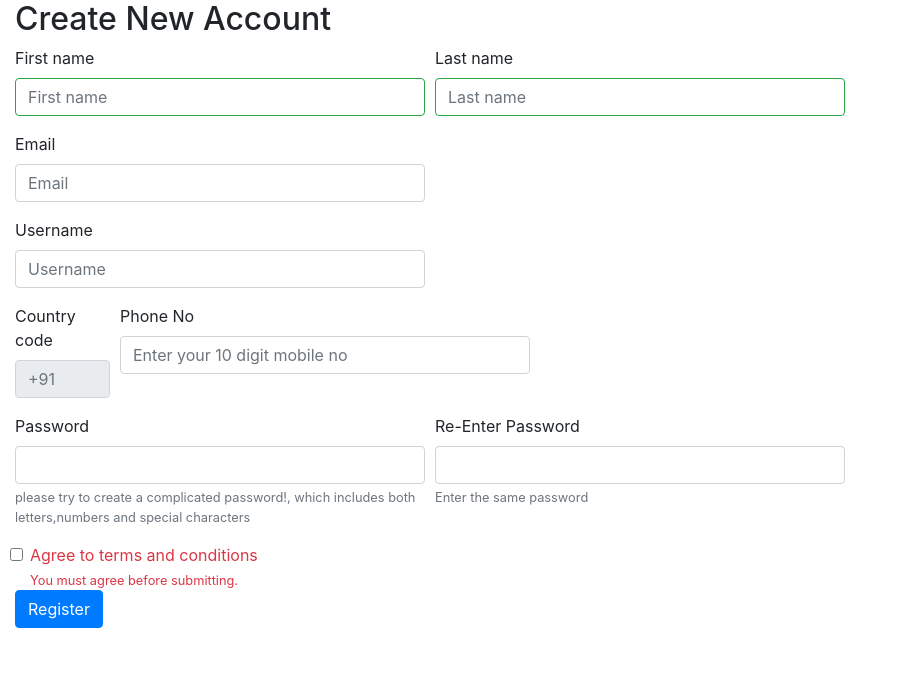
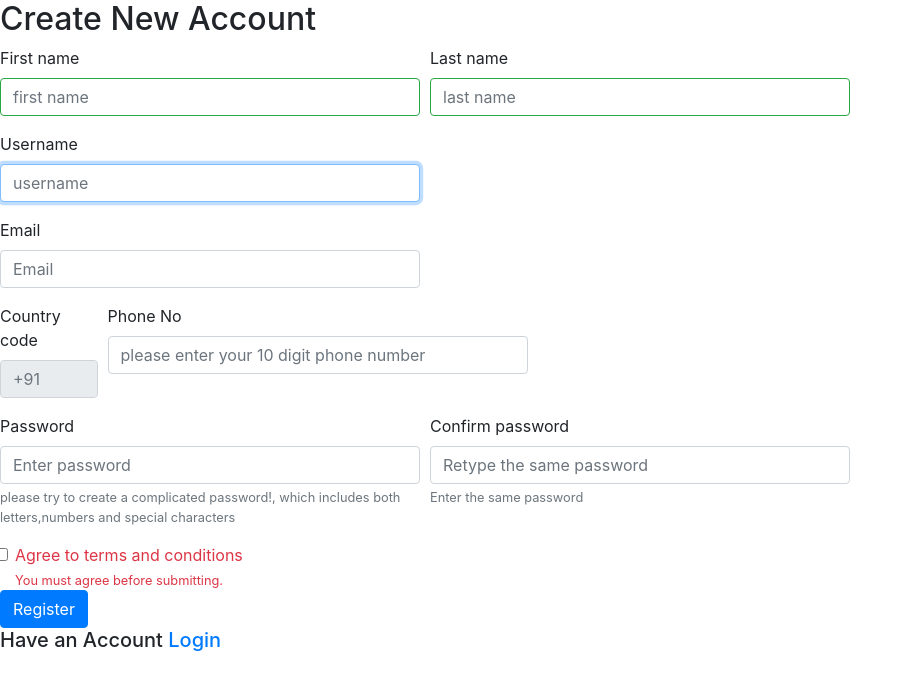
Before and after one commit to jyothisbenny/Direct-Charity, a Django app: page /userreg/ in a window 1280 px wide. Shown: the top 690 px of the page, without its empty margins (0-913 px from the left). Run offline with Django 3.2, Linux system fonts and the light colour scheme; parts of the project's set-up code (start-up, migrations or seed data) failed here and were passed over; some libraries are stand-ins or nearby versions.

Commit message:
Edited registration and login codes, updated registration setup, used forms.py, done with registration errors, solved login_requires problem

```diff
--- a/DirectCharity/settings.py
+++ b/DirectCharity/settings.py
@@ -79,7 +79,7 @@ WSGI_APPLICATION = 'DirectCharity.wsgi.application'
 DATABASES = {
     'default': {
         'ENGINE': 'django.db.backends.postgresql',
-        'NAME': 'DirectCharity',
+        'NAME': 'DirectCharity16',
         'USER': 'postgres',
         'PASSWORD': '1234',
         'HOST': 'localhost'
@@ -105,7 +105,7 @@ AUTH_PASSWORD_VALIDATORS = [
     },
 ]
 
-AUTH_USER_MODEL = 'Users.UsersProfile'
+AUTH_USER_MODEL = 'Users.MyUser'
 
 # Internationalization
 # https://docs.djangoproject.com/en/3.1/topics/i18n/
--- /dev/null
+++ b/Users/forms.py
@@ -0,0 +1,63 @@
+from django import forms
+from django.contrib.auth.forms import UserCreationForm
+from django.contrib.auth.models import User
+from .models import MyUser
+from django.utils.translation import ugettext_lazy as _
+
+
+# Create your forms here.
+
+class NewUserForm(UserCreationForm):
+    first_name = forms.CharField(required=True,
+                                 widget=forms.TextInput(attrs={'class': 'form-control is-valid',
+                                                               'placeholder': 'first name'}),
+                                 error_messages={'required': 'Please enter your first name'})
+
+    last_name = forms.CharField(required=True,
+                                widget=forms.TextInput(attrs={'class': 'form-control is-valid',
+                                                              'placeholder': 'last name'}),
+                                error_messages={'required': 'Please enter your first name'})
+
+    email = forms.EmailField(required=True,
+                             widget=forms.TextInput(
+                                 attrs={'class': 'form-control', 'id': 'inputEmail4', 'placeholder': 'Email'}),
+                             error_messages={'unique': "This email has already been registered."})
+
+    username = forms.CharField(required=True,
+                               widget=forms.TextInput(
+                                   attrs={'class': 'form-control', 'placeholder': 'username'}),
+                               error_messages={'required': 'username already taken'})
+
+    phone = forms.CharField(required=True, widget=forms.TextInput(attrs={'class': 'form-control',
+                                                                         'placeholder': 'please enter your 10 digit phone number',  'maxlength': '10'}),
+                            error_messages={'required': 'Please enter your 10 digit phone number',
+                                            'unique': 'phone no already registered, try login'})
+
+    password1 = forms.CharField(required=True,
+                                widget=forms.TextInput(attrs={'class': 'form-control', 'id': 'inputEmail4',
+                                                              'placeholder': 'Enter password'}),
+                                error_messages={
+                                    'required': 'Please enter a password with Capital letters, small letters and numbers'})
+
+    password2 = forms.CharField(required=True,
+                                widget=forms.TextInput(attrs={'class': 'form-control', 'id': 'inputEmail4',
+                                                              'placeholder': 'Retype the same password'}),
+                                error_messages={
+                                    'required': 'Please enter a password with Capital letters, small letters and numbers'})
+
+    def clean_email(self, *args, **kwargs):
+        email = self.cleaned_data['email']
+        if MyUser.objects.filter(email="email").exists():
+            raise forms.ValidationError(_("This email address is already in use. Please supply a different email address."))
+        return email
+
+    class Meta:
+        model = MyUser
+        fields = ("first_name", "last_name", "username", "email", "phone", "password1", "password2")
+
+    def save(self, commit=True):
+        user = super(NewUserForm, self).save(commit=False)
+        user.email = self.cleaned_data['email']
+        if commit:
+            user.save()
+        return user
--- a/Users/urls.py
+++ b/Users/urls.py
@@ -5,5 +5,6 @@ urlpatterns = [
     path('userlogin/', views.user_login, name="user_login_url"),
     path('userreg/', views.user_registration, name="user_registration_url"),
     path('otpverify/', views.user_otpverify, name="user_otpVerify_url"),
-    path('userhome/', views.user_home, name="user_home_url")
+    path('userhome/', views.user_home, name="user_home_url"),
+    path('logout/', views.LogoutView, name="user_logout_url")
     ]
--- a/Users/utils.py
+++ b/Users/utils.py
@@ -7,6 +7,8 @@ client = Client(account_sid, auth_token)
 
 
 def send_sms(otp, phone):
+    phone = "+91" + phone
+
     message = client.messages.create(
         body=f'Hi there! this is your One Time Password {otp}',
         from_='+1 210 981 4291',
--- a/Users/views.py
+++ b/Users/views.py
@@ -1,66 +1,90 @@
 from django.shortcuts import redirect, render
 from django.contrib import messages
-from .models import UsersProfile
+from .models import MyUser
 from .utils import send_sms
 import random
+
+from django.contrib.auth import login
+from django.contrib.auth.decorators import login_required
+from django.contrib.auth.models import User, auth
+
+from .forms import NewUserForm
 
 
 # Create your views here.
 
-# registration
+# # registration
+# def user_registration(request):
+#     if request.method == "POST":
+#         first_name = request.POST['first_name']
+#         last_name = request.POST['last_name']
+#         username = request.POST['username']
+#         email = request.POST['email']
+#         phone = request.POST['phone']
+#         password1 = request.POST['password1']
+#         password2 = request.POST['password2']
+#         phone1= "+91" + phone
+#         if password1 == password2:
+#             if MyUser.objects.filter(email=email).exists():
+#                 messages.info(request, 'email already exists')
+#                 return redirect('user_registration_url')
+#             elif MyUser.objects.filter(username=username).exists():
+#                 messages.info(request, 'username already taken, try another one')
+#                 return redirect('user_registration_url')
+#             elif MyUser.objects.filter(phone=phone).exists():
+#                 messages.info(request, 'phone number already exists, try login')
+#                 return redirect('user_registration_url')
+#             else:
+#                 User = MyUser.objects.create(first_name=first_name, last_name=last_name, username=username,
+#                                                    email=email, phone=phone1, password=password2)
+#                 User.save()
+#                 return redirect('user_login_url')
+#         else:
+#             messages.info(request, "password not matching")
+#     return render(request, "User/UserRegistration.html")
+
 def user_registration(request):
+    args = {}
     if request.method == "POST":
-        first_name = request.POST['first_name']
-        last_name = request.POST['last_name']
-        username = request.POST['username']
-        email = request.POST['email']
-        phone = request.POST['phone']
-        password1 = request.POST['password1']
-        password2 = request.POST['password2']
-        if password1 == password2:
-            if UsersProfile.objects.filter(email=email).exists():
-                messages.info(request, 'email already exists')
-                return redirect('user_registration_url')
-            elif UsersProfile.objects.filter(username=username).exists():
-                messages.info(request, 'username already taken, try another one')
-                return redirect('user_registration_url')
-            elif UsersProfile.objects.filter(phone=phone).exists():
-                messages.info(request, 'phone number already exists, try login')
-                return redirect('user_registration_url')
-            else:
-                User = UsersProfile.objects.create(first_name=first_name, last_name=last_name, username=username,
-                                                   email=email, phone=phone, password=password2)
-                User.save()
-                return redirect('user_login_url')
+        form = NewUserForm(request.POST)
+        if form.is_valid():
+            user = form.save()
+            login(request, user)
+            messages.success(request, "Registration successful.")
+            return redirect("user_login_url")
         else:
-            messages.info(request, "password not matching")
-    return render(request, "User/UserRegistration.html")
+            return render(request=request, template_name="User/UserRegistration.html", context={'register_form': form})
+            # messages.error(request, "Unsuccessful registration. Invalid information.")
+    form = NewUserForm
+    args['form'] = form.errors
+    return render(request=request, template_name="User/UserRegistration.html", context={"register_form": form})
 
 
 def user_login(request):
     if request.method == 'POST':
-        email = request.POST['email']
+        username = request.POST['username']
         password = request.POST['password']
 
-        users = UsersProfile.objects.all()
-        flag = 0
-        for user in users:
-            if user.email == email and user.password == password:
-                flag = 1
-                if not user.phone_verified:
-                    # send sms function
-                    otp = random.randrange(100000, 999999)
-                    print("otp is", otp)
-                    user.otp = otp
-                    user.save()
-                    send_sms(otp, user.phone)
-                    if user is not None:
-                        request.session['pk'] = user.pk
-                        return redirect('user_otpVerify_url')
+        user = auth.authenticate(username=username, password=password)
 
-                else:
-                    return redirect('user_home_url')
-        if flag == 0:
+        if user is not None:
+            auth.login(request, user)
+            if not user.phone_verified:
+                # send sms function
+                otp = random.randrange(100000, 999999)
+                print("otp is", otp)
+                user.otp = otp
+                user.save()
+                print("---------------------------------------------------", user.phone)
+                print("type", type(user.phone))
+                send_sms(otp, user.phone)
+                if user is not None:
+                    request.session['pk'] = user.pk
+                    return redirect('user_otpVerify_url')
+
+            else:
+                return redirect('user_home_url')
+        else:
             messages.info(request, 'invalid username and password')
             return redirect('user_login_url')
 
@@ -73,8 +97,10 @@ def user_otpverify(request):
         user_entry = request.POST['userentry']
 
         pk = request.session.get('pk')
-        user = UsersProfile.objects.get(pk=pk)
-        if int(user_entry) == user.otp:
+        user = MyUser.objects.get(pk=pk)
+        # print("-----------------------------", user.otp)
+        # print("-----------------------------", user_entry)
+        if int(user_entry) == int(user.otp):
             print("hey")
             user.phone_verified = True
             user.save()
@@ -86,5 +112,11 @@ def user_otpverify(request):
     return render(request, 'User/UserOtpVerify.html')
 
 
+def LogoutView(request):
+    auth.logout(request)
+    return redirect('user_login_url')
+
+
+@login_required()
 def user_home(request):
     return render(request, 'User/UserHome.html')
--- a/static/css/style.css
+++ b/static/css/style.css
@@ -24,3 +24,7 @@ nav ul li a {
 	font-size: 1.1rem;
 	font-weight: 600;
 }
+
+.form-label{
+    color:black;
+}
--- a/templates/User/UserHome.html
+++ b/templates/User/UserHome.html
@@ -2,4 +2,5 @@
 
 {% block content %}
 <h2> Home22222 </h2>
+<h4><a href=" {% url 'user_logout_url' %}">logout</a></h4>
 {% endblock %}
--- a/templates/User/UserRegistration.html
+++ b/templates/User/UserRegistration.html
@@ -2,38 +2,44 @@
 
 {% block content %}
 <h2> Create New Account </h2>
-
 <form  method="POST">
 	{% csrf_token %}
 
 	<div class="form-row">
 		<div class="col-md-4 mb-3">
 		<label for="validationServer01">First name</label>
-		<input type="text" class="form-control is-valid" id="validationServer01" placeholder="First name" name="first_name" required>
-
+		<!--<input type="text" class="form-control is-valid" id="validationServer01" placeholder="First name" name="first_name" required>-->
+		{{ register_form.first_name}}
+		{{ register_form.first_name.errors}}
 		</div>
 		<div class="col-md-4 mb-3">
 		<label for="validationServer02">Last name</label>
-		<input type="text" class="form-control is-valid" id="validationServer02" placeholder="Last name" name="last_name" required>
-
+		<!--<input type="text" class="form-control is-valid" id="validationServer02" placeholder="Last name" name="last_name" required>-->
+		{{ register_form.last_name}}
+		{{ register_form.last_name.errors}}
+		</div>
+	</div>
+	<div class="form-row">
+		<div class="col-md-4 mb-3">
+		<label for="inputEmail4">Username</label>
+		<div class="input-group">
+			{{ register_form.username}}
+			{{ register_form.username.errors}}
+      		<!--<input type="text" class="form-control" id="inputEmail4" placeholder="Username" name="username" required>-->
+		</div>
 		</div>
 	</div>
 	<div class="form-row">
 		<div class="col-md-4 mb-3">
 		<label for="inputEmail4">Email</label>
 		<div class="input-group">
-      		<input type="email" class="form-control" id="inputEmail4" placeholder="Email" name="email" required>
+			{{ register_form.email}}
+			{{ register_form.email.errors }}
+      		<!--<input type="email" class="form-control" id="inputEmail4" placeholder="Email" name="email" required>-->
 		</div>
 		</div>
 	</div>
-	<div class="form-row">
-		<div class="col-md-4 mb-3">
-		<label for="inputEmail4">Username</label>
-		<div class="input-group">
-      		<input type="text" class="form-control" id="inputEmail4" placeholder="Username" name="username" required>
-		</div>
-		</div>
-	</div>
+
 	<div class="form-row">
 		<div class="col-md-1 mb-3">
 			<label for="validationCustom01">Country code</label>
@@ -41,21 +47,27 @@
 			</div>
 			<div class="col-md-4 mb-3">
 			<label for="validationCustom02">Phone No</label>
-			<input type="text" class="form-control" placeholder="Enter your 10 digit mobile no" maxlength="10" name="phone" required>
+				{{ register_form.phone}}
+				{{ register_form.phone.errors}}
+			<!--<input type="text" class="form-control" placeholder="Enter your 10 digit mobile no" maxlength="10" name="phone" required>-->
 			</div>
 		</br>
 	</div>
 	<div class="form-row">
 		<div class="col-md-4 mb-3">
 			<label for="inputPassword5">Password</label>
-			<input type="password" id="inputPassword5" class="form-control" aria-describedby="passwordHelpBlock" name="password1" required>
+			{{ register_form.password1}}
+			{{ register_form.password1.errors}}
+			<!--<input type="password" id="inputPassword5" class="form-control" aria-describedby="passwordHelpBlock" name="password1" required>-->
 			<small id="passwordHelpBlock" class="form-text text-muted">
 			please try to create a complicated password!, which includes both letters,numbers and special characters
 			</small>
 		</div>
 		<div class="col-md-4 mb-3">
-			<label for="inputPassword5">Re-Enter Password</label>
-			<input type="password" id="inputPassword5" class="form-control" aria-describedby="passwordHelpBlock" name="password2" required>
+			<label for="inputPassword5"> Confirm password</label>
+			{{ register_form.password2}}
+			{{ register_form.password2.errors}}
+			<!--<input type="password" id="inputPassword5" class="form-control" aria-describedby="passwordHelpBlock" name="password2" required>-->
 			<small id="passwordHelpBlock" class="form-text text-muted">
 			Enter the same password
 			</small>
@@ -82,4 +94,14 @@
 		</label>
 	</div>
 </form>
-{% endblock %}
+<div>
+	<h5>Have an Account <a href="{% url 'user_login_url' %}">Login</a> </h5>
+</div>
+<!--{% if form.errors %}-->
+<!--    {% for field in form %}-->
+<!--        {% for error in field.errors %}-->
+<!--            <p> {{ error }} </p>-->
+<!--        {% endfor %}-->
+<!--    {% endfor %}-->
+<!--{% endif %}-->
+<!--{% endblock %}-->
--- a/templates/User/base.html
+++ b/templates/User/base.html
@@ -12,6 +12,7 @@
     <link rel="stylesheet" href="{% static 'bootstrap/css/font-awesome.min.css' %}">
     <link href="{% static 'fontawesome_free/css/all.min.css' %}" rel="stylesheet" type="text/css">
 
+    <link rel="stylesheet" href="{% static 'css/style.css' %}">
   </head>
   <body>
     <div class="container-fluid">
```
Also changed, not shown: Users/models.py (+7 -4 lines), templates/User/UserLogin.html (+22 -10 lines).
